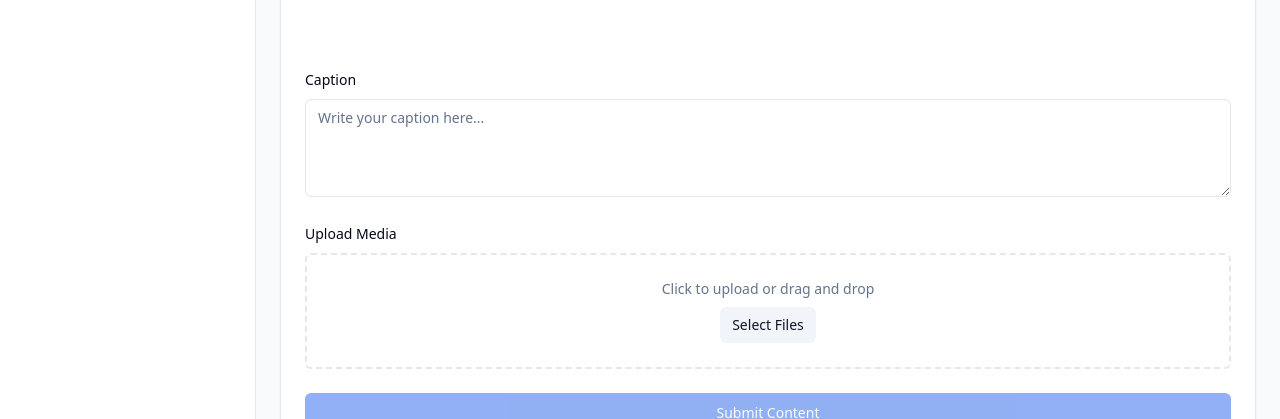
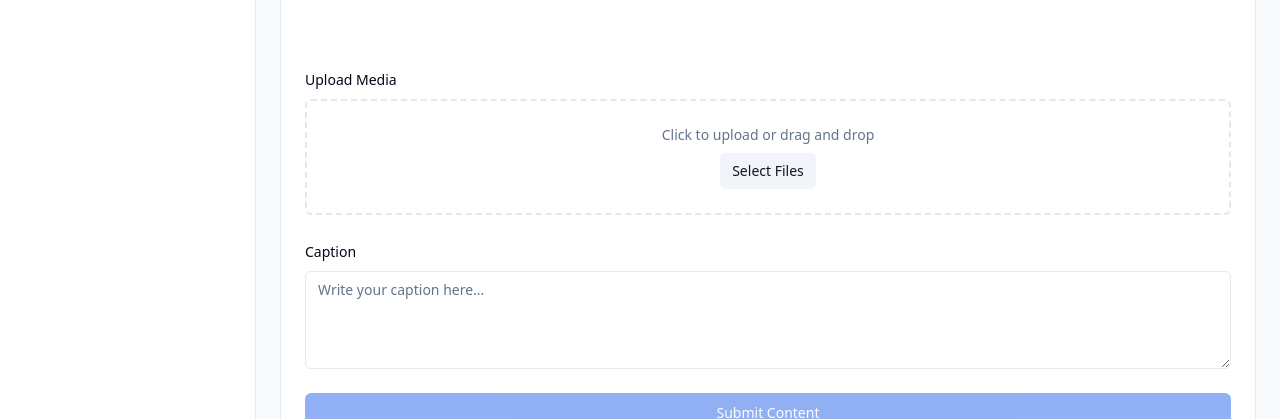
Before and after one commit to mdwikycahyo/eap-saas-mockup, a Next.js app: page /creator/create in a window 1280 px wide. Shown: the part 620-1039 px from the top of the page. Built offline with nearby package versions, Linux system fonts and the light colour scheme.

Commit message:
minor change on create content creator page

```diff
--- a/app/creator/create/page.tsx
+++ b/app/creator/create/page.tsx
@@ -146,17 +146,6 @@ export default function CreateContentPage() {
             </div>
 
             <div className="space-y-2">
-              <Label htmlFor="caption">Caption</Label>
-              <Textarea
-                id="caption"
-                placeholder="Write your caption here..."
-                value={caption}
-                onChange={(e) => setCaption(e.target.value)}
-                rows={4}
-              />
-            </div>
-
-            <div className="space-y-2">
               <Label htmlFor="media">Upload Media</Label>
               <div className="border-2 border-dashed rounded-md p-6 text-center">
                 <input
@@ -176,6 +165,17 @@ export default function CreateContentPage() {
                   </div>
                 </Label>
               </div>
+            </div>
+
+            <div className="space-y-2">
+              <Label htmlFor="caption">Caption</Label>
+              <Textarea
+                id="caption"
+                placeholder="Write your caption here..."
+                value={caption}
+                onChange={(e) => setCaption(e.target.value)}
+                rows={4}
+              />
             </div>
 
             {previewUrls.length > 0 && (
```
